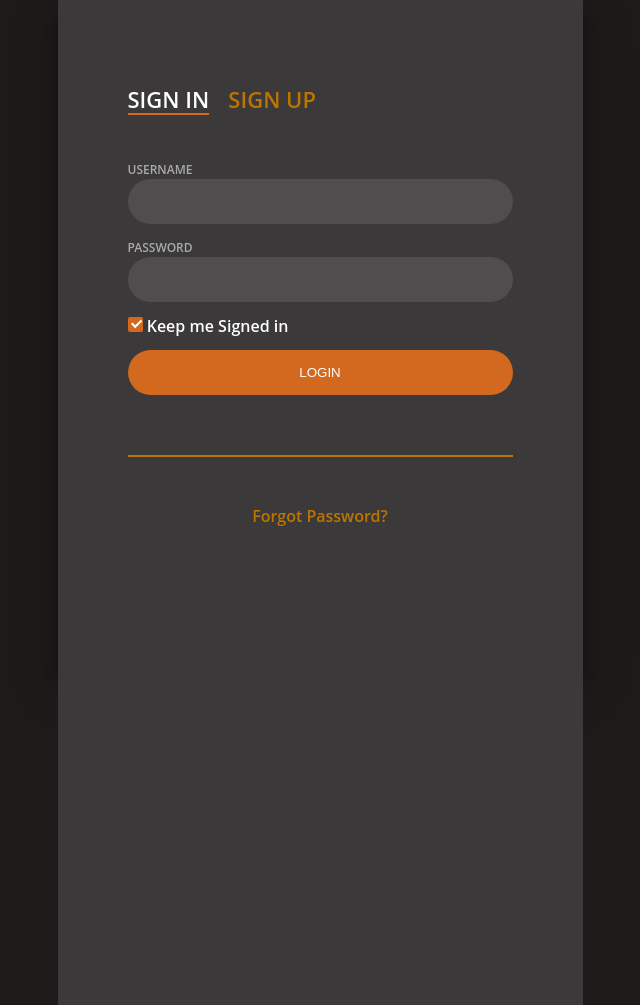
After one commit to IreneVarisco/CornerStudy, a PHP site: page /log.html in a window 1280 px wide. The commit adds this page. Shown: the whole page, without its empty margins (320-960 px from the left). Run offline with PHP 8.4, Linux system fonts and the light colour scheme.

Commit message:
login e registrazione html

```diff
--- a/bottoni.js
+++ b/bottoni.js
@@ -1,11 +1,12 @@
 $("#reg").click(function () {
-  var psw = document.getElementById("password").value;
-  var username = document.getElementById("username").value;
-  window.open("registrazione.php?password=" + psw + "&username=" + username);
+  var psw = document.getElementById("passwordr").value;
+  var username = document.getElementById("usernamer").value;
+  window.open("registrazione.php?password=" + psw + "&username=" + username); //mettere a posto
 });
 
 $("#log").click(function () {
-  var psw = document.getElementById("password").value;
-  var username = document.getElementById("username").value;
+  console.log("gg");
+  var psw = document.getElementById("passwordl").value;
+  var username = document.getElementById("usernamel").value;
   window.open("login.php?password=" + psw + "&username=" + username);
 });
--- /dev/null
+++ b/log.html
@@ -0,0 +1,283 @@
+<html>
+
+<head>
+    <script src="https://code.jquery.com/jquery-3.5.1.min.js"></script>
+
+
+    <style>
+        body {
+            margin: 0;
+            color: #BA7600;
+            background: rgb(31, 26, 26);
+            font: 600 16px/18px 'Open Sans', sans-serif;
+        }
+
+        *,
+        :after,
+        :before {
+            box-sizing: border-box
+        }
+
+        .clearfix:after,
+        .clearfix:before {
+            content: '';
+            display: table
+        }
+
+        .clearfix:after {
+            clear: both;
+            display: block
+        }
+
+        a {
+            color: inherit;
+            text-decoration: none
+        }
+
+        .login-wrap {
+            width: 100%;
+            margin: auto;
+            max-width: 525px;
+            min-height: 670px;
+            position: relative;
+            background: rgb(59, 57, 57) no-repeat center;
+            box-shadow: 0 12px 15px 0 rgba(0, 0, 0, .24), 0 17px 50px 0 rgba(0, 0, 0, .19);
+        }
+
+        .login-html {
+            width: 100%;
+            height: 150%;
+            position: absolute;
+            padding: 90px 70px 50px 70px;
+            background:  rgb(59, 57, 57);
+        }
+
+        .login-html .sign-in-htm,
+        .login-html .sign-up-htm {
+            top: 0;
+            left: 0;
+            right: 0;
+            bottom: 0;
+            position: absolute;
+            transform: rotateY(180deg);
+            backface-visibility: hidden;
+            transition: all .4s linear;
+        }
+
+        .login-html .sign-in,
+        .login-html .sign-up,
+        .login-form .group .check {
+            display: none;
+        }
+
+        .login-html .tab,
+        .login-form .group .label,
+        .login-form .group .button {
+            text-transform: uppercase;
+        }
+
+        .login-html .tab {
+            font-size: 22px;
+            margin-right: 15px;
+            padding-bottom: 5px;
+            margin: 0 15px 10px 0;
+            display: inline-block;
+            border-bottom: 2px solid transparent;
+        }
+
+        .login-html .sign-in:checked+.tab,
+        .login-html .sign-up:checked+.tab {
+            color: #fff;
+            border-color: chocolate;
+        }
+
+        .login-form {
+            min-height: 345px;
+            position: relative;
+            perspective: 1000px;
+            transform-style: preserve-3d;
+        }
+
+        .login-form .group {
+            margin-bottom: 15px;
+        }
+
+        .login-form .group .label,
+        .login-form .group .input,
+        .login-form .group .button {
+            width: 100%;
+            color: #fff;
+            display: block;
+        }
+
+        .login-form .group .input,
+        .login-form .group .button {
+            border: none;
+            padding: 15px 20px;
+            border-radius: 25px;
+            background: rgba(255, 255, 255, .1);
+        }
+
+        .login-form .group input[data-type="password"] {
+            text-security: circle;
+            -webkit-text-security: circle;
+        }
+
+        .login-form .group .label {
+            color: #aaa;
+            font-size: 12px;
+        }
+
+        .login-form .group .button {
+            background: chocolate;
+        }
+
+        .login-form .group label .icon {
+            width: 15px;
+            height: 15px;
+            border-radius: 2px;
+            position: relative;
+            display: inline-block;
+            background: rgba(255, 255, 255, .1);
+        }
+
+        .login-form .group label .icon:before,
+        .login-form .group label .icon:after {
+            content: '';
+            width: 10px;
+            height: 2px;
+            background: #fff;
+            position: absolute;
+            transition: all .2s ease-in-out 0s;
+        }
+
+        .login-form .group label .icon:before {
+            left: 3px;
+            width: 5px;
+            bottom: 6px;
+            transform: scale(0) rotate(0);
+        }
+
+        .login-form .group label .icon:after {
+            top: 6px;
+            right: 0;
+            transform: scale(0) rotate(0);
+        }
+
+        .login-form .group .check:checked+label {
+            color: #fff;
+        }
+
+        .login-form .group .check:checked+label .icon {
+            background: chocolate;
+        }
+
+        .login-form .group .check:checked+label .icon:before {
+            transform: scale(1) rotate(45deg);
+        }
+
+        .login-form .group .check:checked+label .icon:after {
+            transform: scale(1) rotate(-45deg);
+        }
+
+        .login-html .sign-in:checked+.tab+.sign-up+.tab+.login-form .sign-in-htm {
+            transform: rotate(0);
+        }
+
+        .login-html .sign-up:checked+.tab+.login-form .sign-up-htm {
+            transform: rotate(0);
+        }
+
+        .hr {
+            height: 2px;
+            margin: 60px 0 50px 0;
+            background: #BA7600;
+        }
+
+        .foot-lnk {
+            text-align: center;
+        }
+    </style>
+</head>
+
+<body>
+    <div class="login-wrap">
+        <div class="login-html">
+            <input id="tab-1" type="radio" name="tab" class="sign-in" checked><label for="tab-1" class="tab">Sign
+                In</label>
+            <input id="tab-2" type="radio" name="tab" class="sign-up"><label for="tab-2" class="tab">Sign Up</label>
+            <div class="login-form">
+                <div class="sign-in-htm">
+                    <br><br>
+                    <div class="group">
+                        <label for="username" class="label">Username</label>
+                        <input name="username" id="usernamel" type="text" class="input" maxlength="50" required>
+                    </div>
+                    <div class="group">
+                        <label for="password" class="label">Password</label>
+                        <input id="passwordl" type="password" class="input" data-type="password">
+                    </div>
+                    <div class="group">
+                        <input id="check" type="checkbox" class="check" checked>
+                        <label for="check"><span class="icon"></span> Keep me Signed in</label>
+                    </div>
+                    <div class="group">
+                        <button name= "login" id="log" type="submit" class="right button">login</button>
+                    </div>
+                    <div class="hr"></div>
+                    <div class="foot-lnk">
+                        <a href="#forgot">Forgot Password?</a>
+                    </div>
+                    <script src="bottoni.js"></script>
+                </div>
+                <div class="sign-up-htm">
+                    <div class="group">
+                        <label for="username" class="label">Username</label>
+                        <input id="usernamer" type="text" class="input">
+                    </div>
+                    <div class="group">
+                        <label for="cognome" class="label">Cognome</label>
+                        <input id="cognome" type="text" class="input">
+                    </div>
+                    <div class="group">
+                        <label for="nome" class="label">Nome</label>
+                        <input id="nome" type="text" class="input">
+                    </div>
+                    <div class="group">
+                        <label for="email" class="label">Email</label>
+                        <input id="email" type="text" class="input">
+                    </div>
+                    <div class="group">
+                        <label for="data" class="label">Data di Nascita</label>
+                        <input id="data" type="text" class="input">
+                    </div>
+                    <div class="group">
+                        <label for="cit" class="label">Città</label>
+                        <input id="cit" type="text" class="input">
+                    </div>
+                    <div class="group">
+                        <label for="password" class="label">Password</label>
+                        <input id="passwordr" type="password" class="input" data-type="password">
+                    </div>
+                    <div class="group">
+                        <label for="password" class="label">Repeat Password</label>
+                        <input id="password1" type="password" class="input" data-type="password">
+                    </div>
+
+                    <div class="group">
+                        <button name= "registrazione" id = "reg" type="submit" class=" right button"> Registrati </button>
+                    </div>
+                    <div class="hr"></div>
+                    <div class="foot-lnk">
+                        <label for="tab-1">Already Member?</a>
+                    </div>
+                    <script src="bottoni.js"></script>
+                </div>
+            </div>
+        </div>
+    </div>
+</body>
+
+</html>
+
+<!-- aggiungere bottone per home -->
--- a/registrazione.php
+++ b/registrazione.php
@@ -5,7 +5,7 @@
 	if(empty($_POST)) {
 		die();
 	}else{
-		$conn = new mysqli('varisco.irene.tave.osdb.it', 'c145_varisco', $psw, 'c145_login');		//cambiare i dati :)
+		$conn = new mysqli('colombo2.tommaso.tave.osdb.it', 'c121_CornerStudy', 'cornerstudy', 'c121_CornerStudy');		//cambiare i dati :)
 
 		if ($conn ->connect_error) {
 			die('Connect Error: '.$conn ->connect_error);
```
Also changed, not shown: login.html (+3 -46 lines), registrazione.html (deleted, +0 -73 lines).
